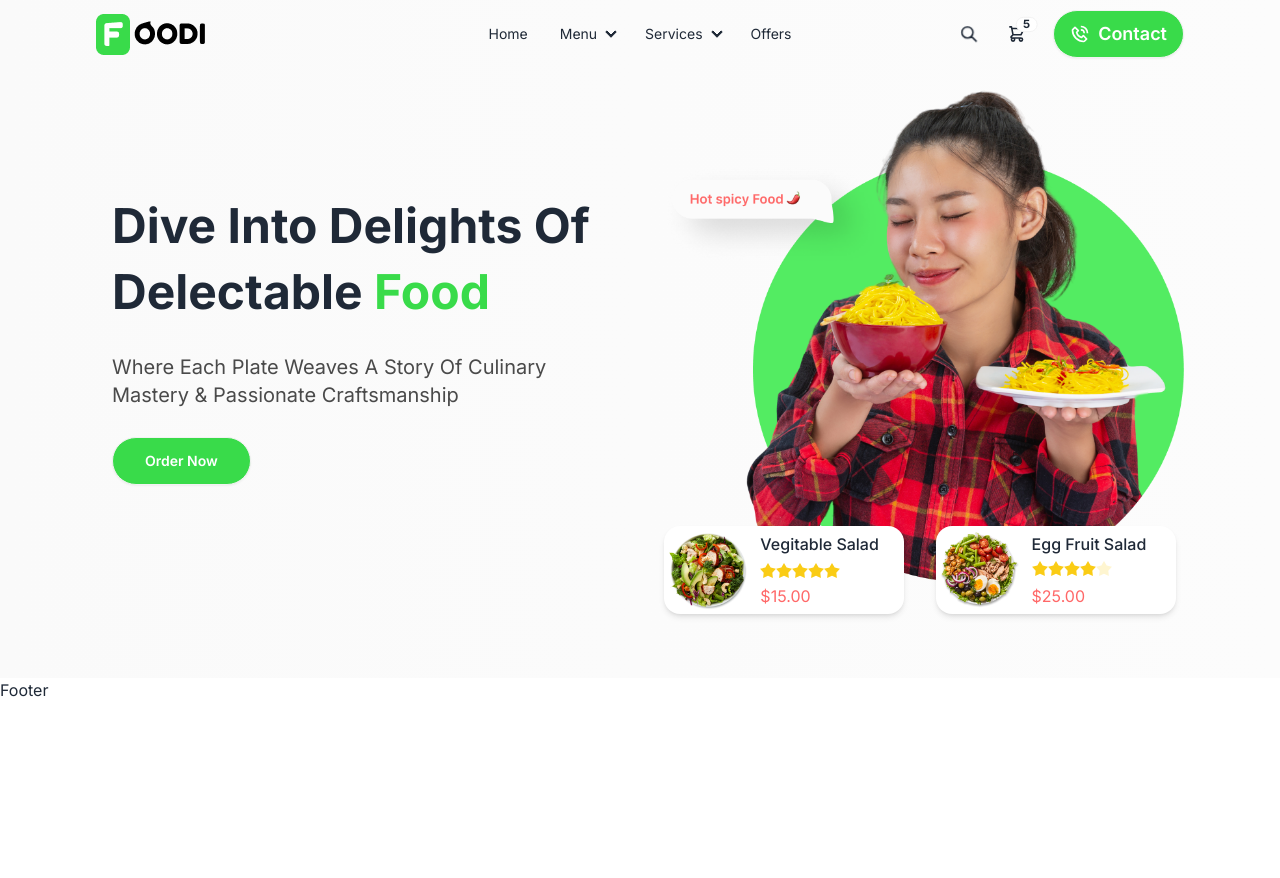
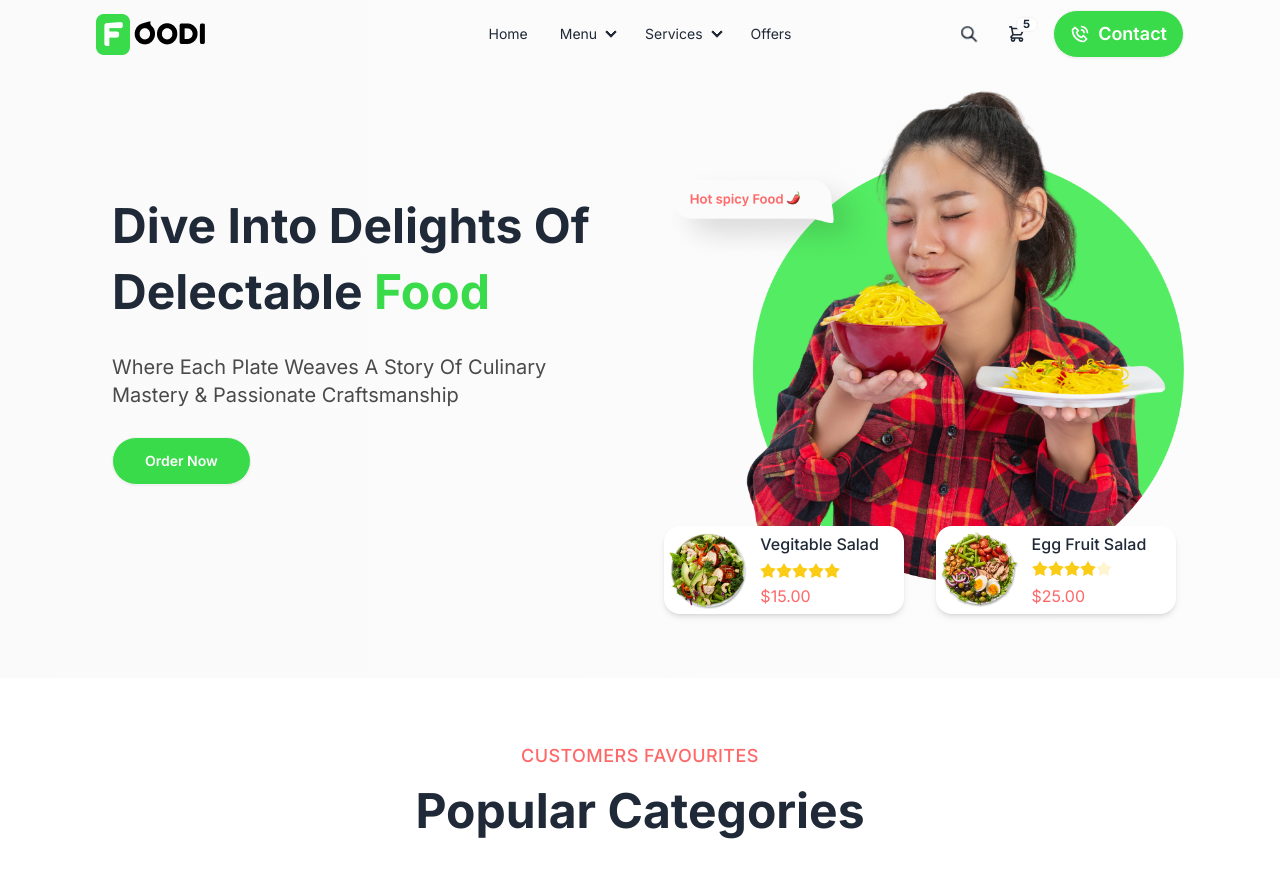
Before and after one commit to HossainRafi/Foodi, a React (Vite) app in the folder foodi-client/: page / in a window 1280 px wide. Shown: the top 878 px of the page. Before the commit the page ends 800 px from the top, so only its background shows below. Built offline with nearby package versions, Linux system fonts and the light colour scheme.

Commit message:
title heading

```diff
--- a/foodi-client/src/App.css
+++ b/foodi-client/src/App.css
@@ -12,3 +12,11 @@ header{
 .section-container{
   @apply max-w-screen-2xl container mx-auto px-4 xl:px-24
 }
+
+.subtitle{
+  @apply text-red uppercase tracking-wide font-medium text-lg
+}
+
+.title{
+  @apply text-4xl md:text-5xl font-bold my-2 md:leading-snug leading-snug capitalize
+}
--- a/foodi-client/src/layout/MainLayout.jsx
+++ b/foodi-client/src/layout/MainLayout.jsx
@@ -1,6 +1,6 @@
 import { Outlet } from "react-router-dom";
 import { Navbar } from "../components/Navbar";
-import "../App.css"
+import "../App.css";
 
 export const MainLayout = () => {
   return (
@@ -9,8 +9,6 @@ export const MainLayout = () => {
 
       {/* all content of this website will render under this <Outlet/> component */}
       <Outlet />
-
-      <footer>Footer</footer>
     </div>
   );
 };
--- /dev/null
+++ b/foodi-client/src/pages/home/Categories.jsx
@@ -0,0 +1,12 @@
+export const Categories = () => {
+  return (
+    <section className="section-container py-16">
+      <div className="text-center">
+        <p className="subtitle">
+          customers favourites
+        </p>
+        <h2 className="title">popular categories</h2>
+      </div>
+    </section>
+  );
+};
--- a/foodi-client/src/pages/home/Home.jsx
+++ b/foodi-client/src/pages/home/Home.jsx
@@ -1,9 +1,11 @@
 import { Banner } from "../../components/Banner";
+import { Categories } from "./Categories";
 
 export const Home = () => {
   return (
     <div>
       <Banner />
+      <Categories />
     </div>
   );
 };
```
